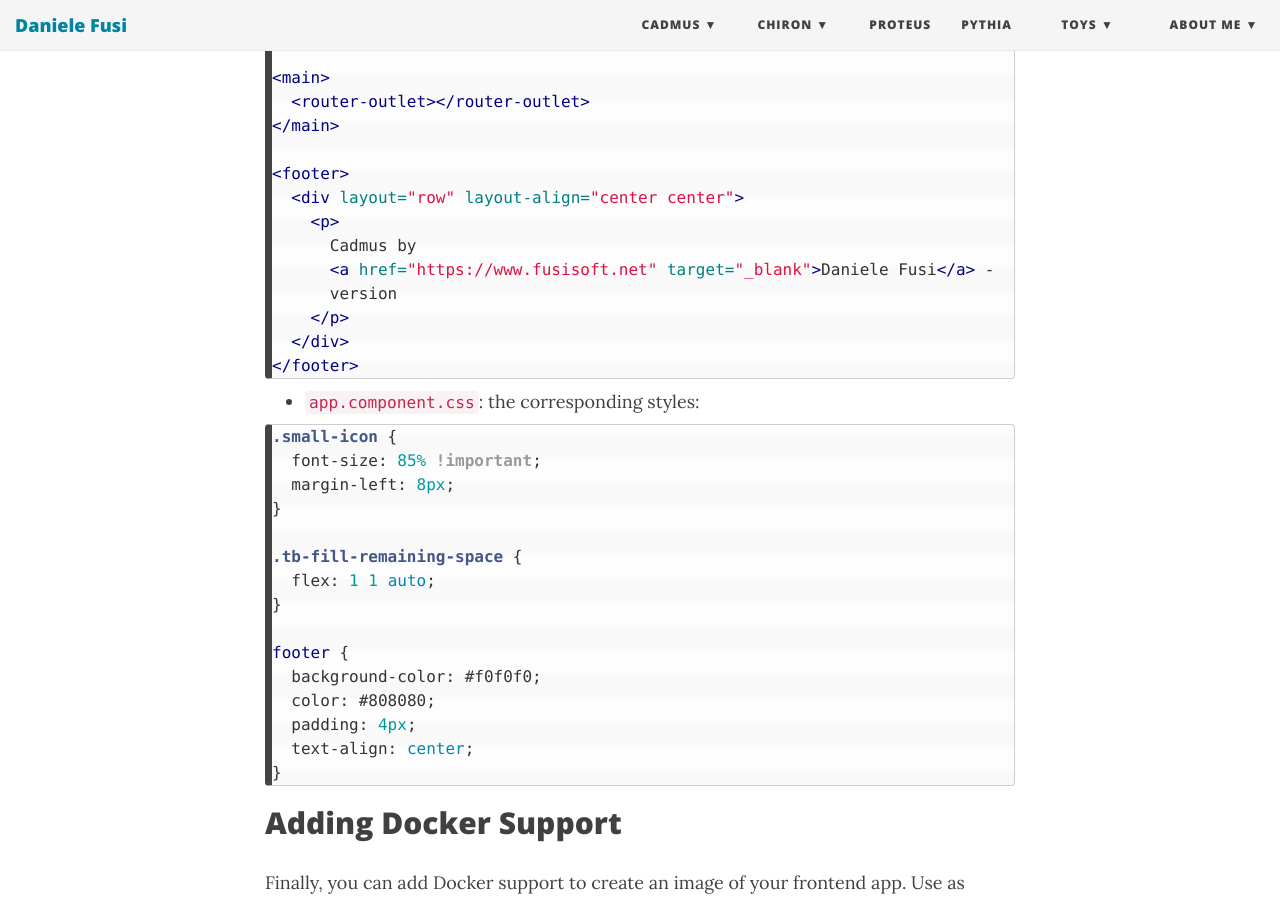
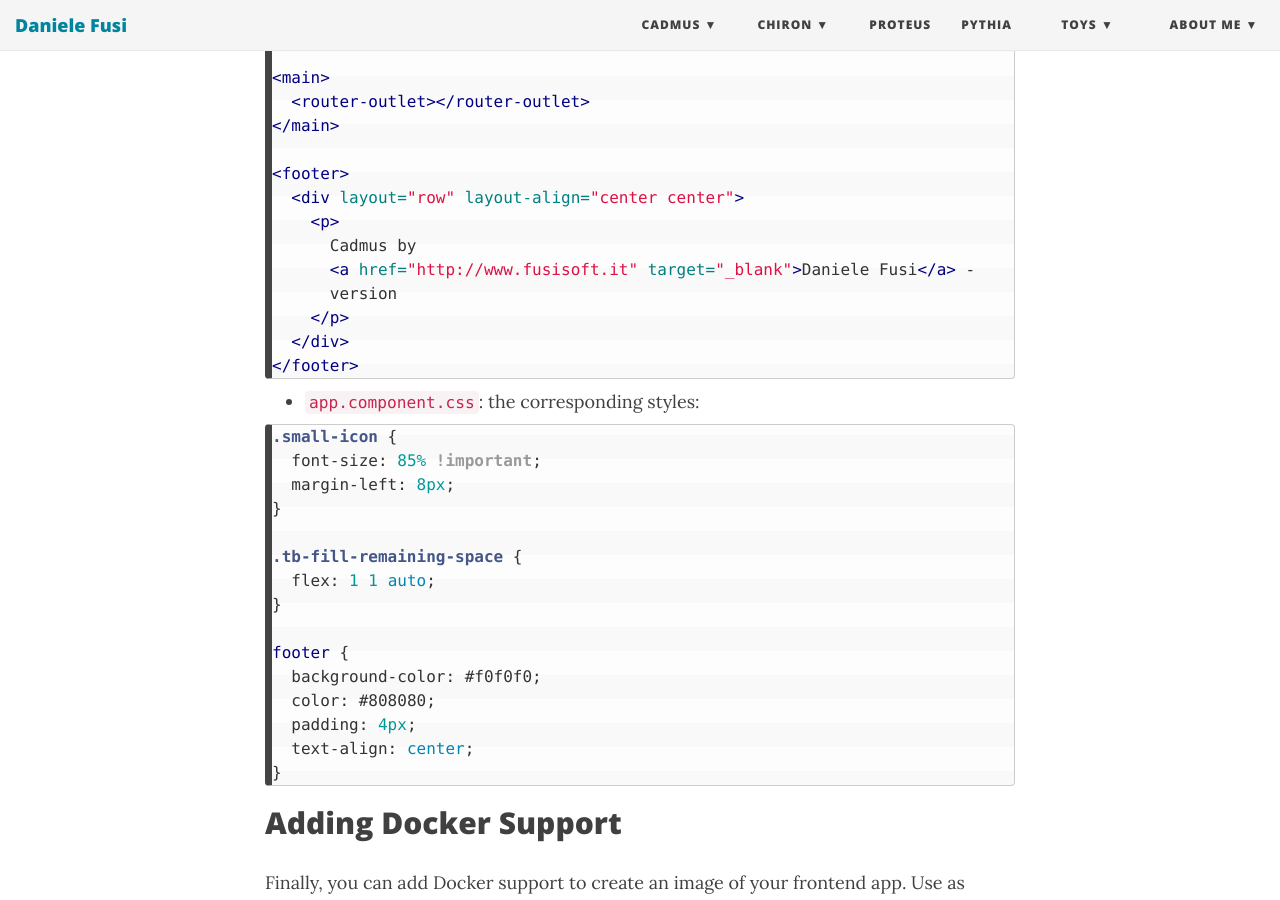
Before and after one commit to Myrmex/overview, a Jekyll site: the page built from cadmus/dev/frontend/app.md, in a window 1280 px wide and 900 px high, scrolled down 20119 px. Built offline with Jekyll 4.4.1, drawn with Linux system fonts in a browser that asks for light colours; nearby versions of some CDN libraries; some of the changed lines change nothing that is shown.

Commit message:
Update app.md

```diff
--- a/cadmus/dev/frontend/app.md
+++ b/cadmus/dev/frontend/app.md
@@ -800,7 +800,7 @@ export class AppComponent implements OnInit, OnDestroy {
   <div layout="row" layout-align="center center">
     <p>
       Cadmus by
-      <a href="https://www.fusisoft.net" target="_blank">Daniele Fusi</a> -
+      <a href="http://www.fusisoft.it" target="_blank">Daniele Fusi</a> -
       version {{ version }}
     </p>
   </div>
```
